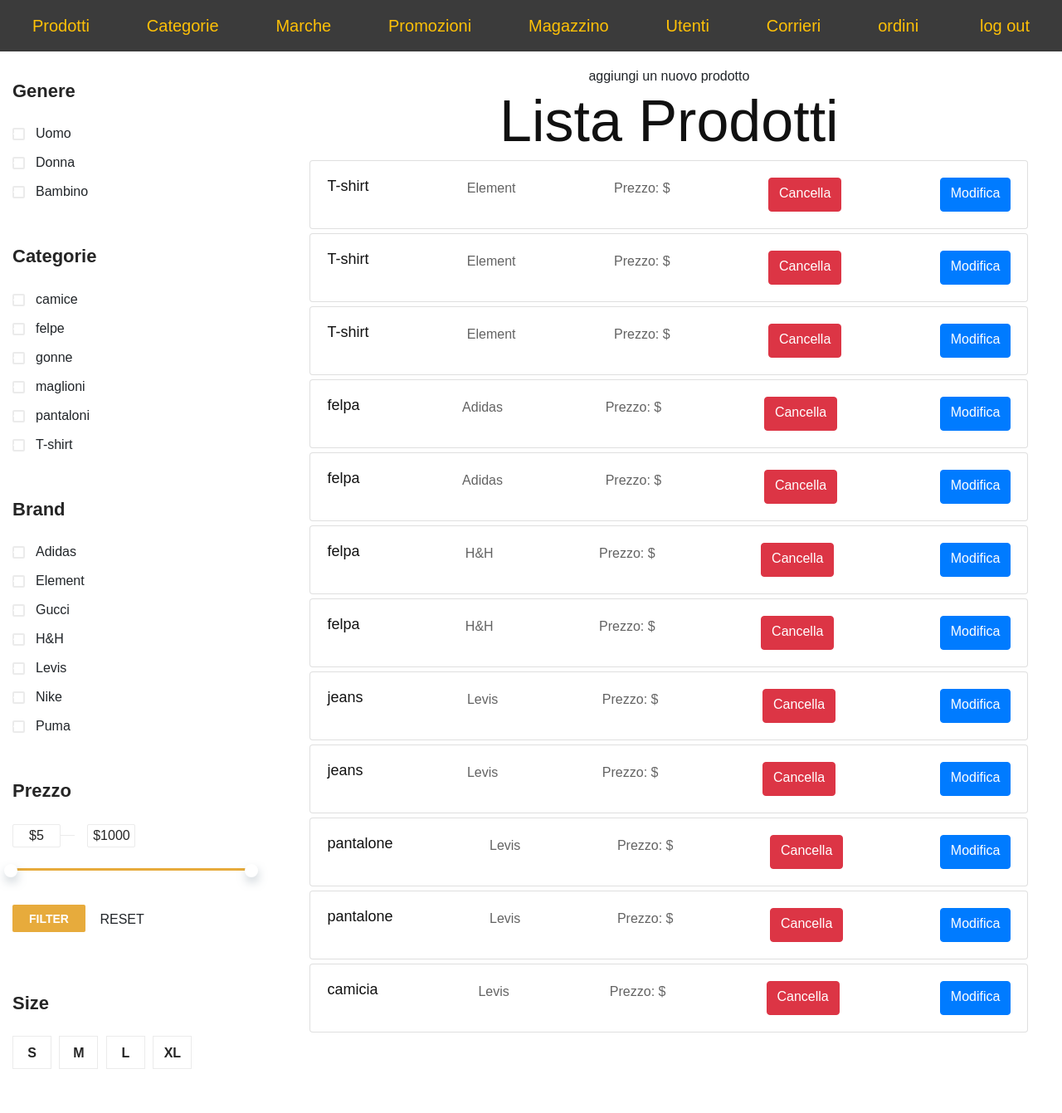
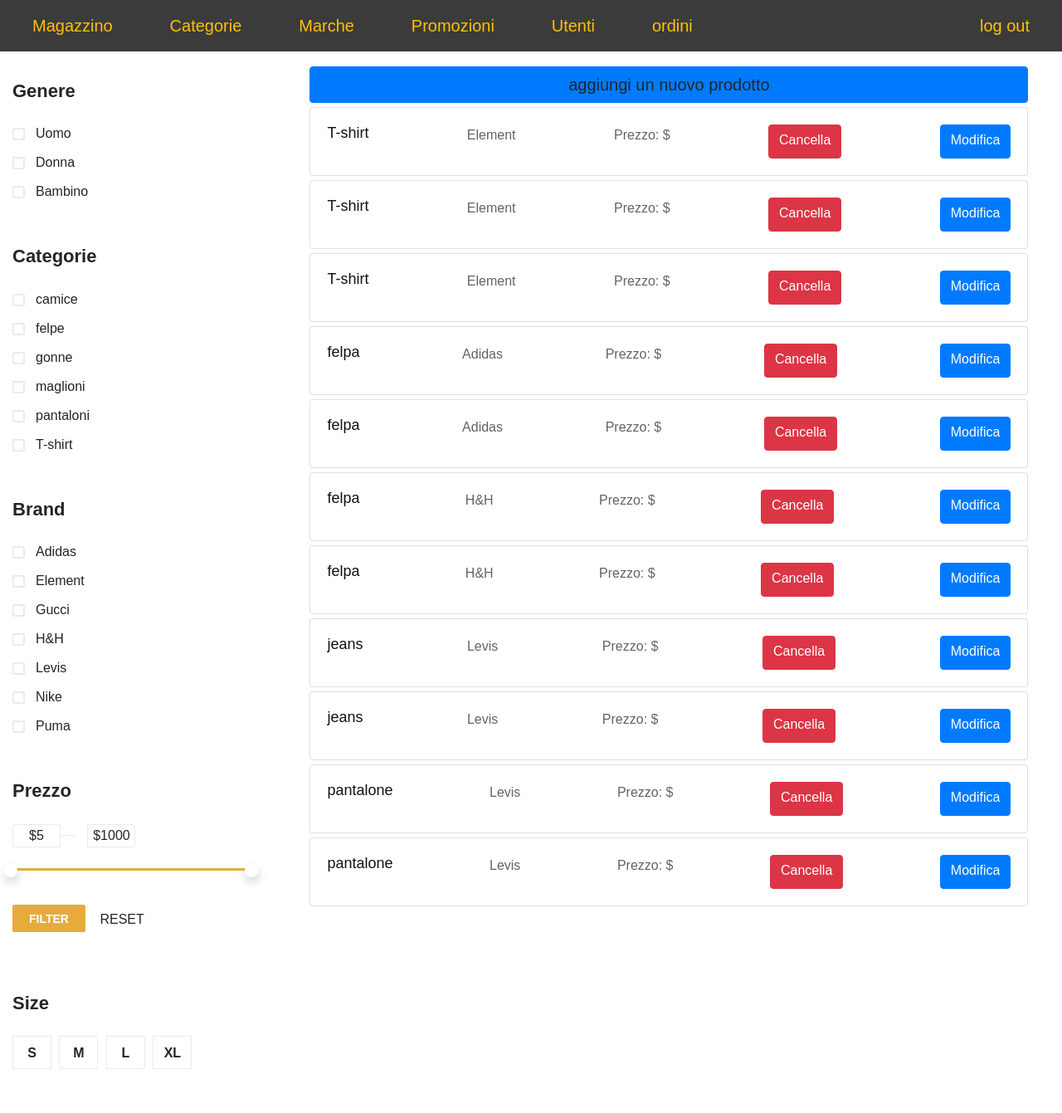
Before and after one commit to Carmine-Pittella/E-commerce, a PHP site: page /ecommerce/admin.php in a window 1280 px wide. Shown: the whole page at 83% size. Run offline with PHP 8.4, Linux system fonts and the light colour scheme; data comes from the database, SQL or seed files in the repository; some libraries are stand-ins or nearby versions; some web fonts are replaced.

Commit message:
admin home quasi completa

```diff
--- a/admin.php
+++ b/admin.php
@@ -3,20 +3,51 @@
     require "include/dbms.inc.php";
     global $connessione;
 
+    /***** CASO POST PER FILTRI *****/
+    if (isset($_POST['valore'])){
+
+        $v = $_POST['valore'];
+        $escape = "'";
+        $arrCategoria = $v['arrCategoria'];
+        $arrGenere = $v['arrGenere'];
+        $arrMarca = $v['arrMarca'];
+        $arrPrezzo = $v['arrPrezzo'];
+        $min = strval($arrPrezzo[0]);
+        $min = substr($min, 1);
+        $max = strval($arrPrezzo[1]);
+        $max = substr($max, 1);
+        $size = $v['size'];
+        $strquery = " SELECT DISTINCT p.* FROM Prodotto p JOIN Magazzino m ON p.id = m.id_prodotto JOIN Categoria c ON p.id_categoria = c.id JOIN Marca ma ON p.id_marca = ma.id ";
+        $strquery = $strquery . "WHERE p.prezzo >= " . $min . " AND p.prezzo <= " . $max;
+
+        $strquery=setQuery($arrCategoria,$arrGenere,$arrMarca,$arrPrezzo,$min,$max,$size,$strquery,$connessione);
+        $res = $connessione->query($strquery);
+        foreach ($res as $r) {
+            $prodotto = new Template("skins/template/dtml/dtml_items/prodottoAdminItem.html");
+            $marcaTmp = $connessione->query("SELECT m.nome_marca FROM prodotto p LEFT JOIN marca m ON $r[id_marca] = m.id;")->fetch_all(MYSQLI_ASSOC);
+            $prodotto->setContent("MARCA_PRODOTTO", $marcaTmp[0]['nome_marca']);
+            $prodotto->setContent("NOME_PRODOTTO", $r['nome_prodotto']);
+            $prodotto->setContent("ID_PRODOTTO", $r['id']);
+            echo $prodotto->get();
+        }
+
+    }
+    /***** CASO PRIMO ACCESSO *****/
+    else{
         $admin_home = new Template("skins/template/admin-home.html");
         $admin_container = new Template("skins/template/adminContainer.html");
 
         $filtri = new Template ("skins/template/dtml/filtri_laterali.html");
         $admin_container = setFiltri($filtri,$connessione,$admin_container);
 
-    $res = $connessione->query("SELECT * FROM Prodotto")->fetch_all(MYSQLI_ASSOC);
+        $res = $connessione->query("SELECT DISTINCT p.* FROM Prodotto p JOIN Magazzino m ON p.id = m.id_prodotto")->fetch_all(MYSQLI_ASSOC);
         $admin_container=setItems($res,$connessione,$admin_container);
 
 
         $admin_home->setContent('body', $admin_container->get());
         $admin_home->close();
 
-
+    }
 
     function setFiltri($filtri,$connessione,$admin_container){
         $res = $connessione->query("SELECT * FROM categoria c ORDER BY c.nome_categoria")->fetch_all(MYSQLI_ASSOC);
@@ -46,3 +77,55 @@
         }
         return $admin_container;
     }
+
+    function setQuery($arrCategoria,$arrGenere,$arrMarca,$arrPrezzo,$min,$max,$size,$strquery,$connessione){
+        $escape = "'";
+        if ($arrCategoria[0] !== '-1') {
+
+            $strquerytmp = " SELECT id FROM Categoria WHERE nome_categoria IN (";
+            $arrIDCategoriatmp = array();
+            foreach ($arrCategoria as $cat) {
+                $strquerytmp = $strquerytmp . $escape . $cat . $escape . ",";
+            }
+            $strquerytmp = substr($strquerytmp, 0, -1);
+            $strquerytmp = $strquerytmp . ")";
+
+            $strquery = $strquery . " AND c.nome_categoria IN (";
+            foreach ($arrCategoria as $cat) {
+
+                $strquery = $strquery . $escape . $cat . $escape . ",";
+            }
+            $strquery = substr($strquery, 0, -1);
+            $strquery = $strquery . ")";
+
+            $qProva = $connessione->query($strquerytmp)->fetch_all(MYSQLI_ASSOC);
+            $strquery = $strquery . " AND p.id_categoria IN (";
+            foreach ($qProva as $q) {
+                $wtmp = (int) $q['id'];
+                $wtmp = strval($wtmp);
+                $strquery = $strquery . $wtmp . ",";
+            }
+            $strquery = substr($strquery, 0, -1);
+            $strquery = $strquery . ")";
+        }
+        if ($arrGenere[0] !== '-1') {
+            $strquery = $strquery . " AND p.genere IN (";
+            foreach ($arrGenere as $gen) {
+                $strquery = $strquery . $escape . $gen . $escape . ",";
+            }
+            $strquery = substr($strquery, 0, -1);
+            $strquery = $strquery . ")";
+        }
+        if ($arrMarca[0] !== '-1') {
+            $strquery = $strquery . " AND ma.nome_marca IN (";
+            foreach ($arrMarca as $mar) {
+                $strquery = $strquery . $escape . $mar . $escape . ",";
+            }
+            $strquery = substr($strquery, 0, -1);
+            $strquery = $strquery . ")";
+        }
+        if ($size !== "U") {
+            $strquery = $strquery . " AND m.taglia =" . $escape . $size . $escape;
+        }
+        return $strquery;
+    }
--- a/skins/template/admin-home.html
+++ b/skins/template/admin-home.html
@@ -29,13 +29,11 @@
               </button>
               <div class="collapse navbar-collapse" id="navbarNavAltMarkup">
                 <div style="width:100%;" class="navbar-nav">
-                  <a style="font-size: 20px;padding-right:5%;" class="nav-link text-warning" href="#">Prodotti</a>
+                  <a style="font-size: 20px;padding-right:5%;" class="nav-link text-warning" href="#">Magazzino</a>
                   <a style="font-size: 20px;padding-right:5%;" class="nav-link text-warning" href="#">Categorie</a>
                   <a style="font-size: 20px;padding-right:5%;" class="nav-link text-warning" href="#">Marche</a>
                   <a style="font-size: 20px;padding-right:5%;" class="nav-link text-warning" href="#">Promozioni</a>
-                  <a style="font-size: 20px;padding-right:5%;" class="nav-link text-warning" href="#">Magazzino</a>
                   <a style="font-size: 20px;padding-right:5%;" class="nav-link text-warning" href="#">Utenti</a>
-                  <a style="font-size: 20px;padding-right:5%;" class="nav-link text-warning" href="#">Corrieri</a>
                   <a style="font-size: 20px;padding-right:5%;" class="nav-link text-warning" href="#">ordini</a>
                   <a style="font-size: 20px;" class="nav-link text-warning ml-auto" href="#">log out</a>
                 </div>
@@ -59,6 +57,7 @@
     <script src="skins/template/js/jquery.slicknav.js"></script>
     <script src="skins/template/js/owl.carousel.min.js"></script>
     <script src="skins/template/js/main.js"></script>
+    <script src="skins/template/js/filtriAjax.js"></script>
     </body>
 
     <style>
--- a/skins/template/adminContainer.html
+++ b/skins/template/adminContainer.html
@@ -4,9 +4,8 @@
     <div style="top: 35px;position: relative;width: 100%;">
         <[filter]>
     </div>
-    <div style="position: absolute;left: 28%;top: 80px;width: 70%;" class="container">
-        <a  class="d-flex justify-content-center"> aggiungi un nuovo prodotto</a>
-        <h1 class="text-center">Lista Prodotti</h1>
+    <div style="position: absolute;left: 28%;top: 80px;width: 70%;" class="container" id="divAdminContProductItems">
+        <a  style="font-size: 20px;" class="d-flex justify-content-center btn btn-primary"> aggiungi un nuovo prodotto</a>
         <[foreach]> <[item]> <[/foreach]>
     </div>
 
--- a/skins/template/dtml/filtri_laterali.html
+++ b/skins/template/dtml/filtri_laterali.html
@@ -61,6 +61,7 @@
 
       <a href="#" id="a-filter-items" class="filter-btn">Filter</a>
       <a href="shop.php" class="btn">RESET</a>
+      <!--<a href="shop.php" class="btn">RESET</a> -->
    </div>
 
    <!-- questo può anche rimanere cosi -->
@@ -126,6 +127,7 @@
             arrPrezzo.push($("#maxamount").val());
 
            inviaRichiestaFil(arrCategoria,arrGenere,arrMarca,arrPrezzo,size);
+           inviaRichiestaFilAdmint(arrCategoria, arrGenere, arrMarca, arrPrezzo, size);
 
          })
       })
--- a/skins/template/js/filtriAjax.js
+++ b/skins/template/js/filtriAjax.js
@@ -28,7 +28,7 @@ function inviaRichiestaFil(arrCategoria, arrGenere, arrMarca, arrPrezzo, size) {
    });
 }
 
-function inviaRichiestaFilAdminProduct(arrCategoria, arrGenere, arrMarca, arrPrezzo, size) {
+function inviaRichiestaFilAdmint(arrCategoria, arrGenere, arrMarca, arrPrezzo, size) {
    if (arrCategoria.length === 0) {
       arrCategoria.push(-1);
    }
@@ -47,9 +47,9 @@ function inviaRichiestaFilAdminProduct(arrCategoria, arrGenere, arrMarca, arrPre
       type: "POST",
       data: { valore: dataT },
       success: function (response) {
-         console.log("successo:", response, "fine");
+         response = '<a style="font-size: 20px;" class="d-flex justify-content-center btn btn-primary">aggiungi un nuovo prodotto</a>' + response;
          $(document).ready(function () {
-            //$("#divItems").html(response);
+            $("#divAdminContProductItems").html(response);
          });
       },
       error: function (xhr, status, error) {
```
Lines whose indentation alone changed are shown as unchanged.
